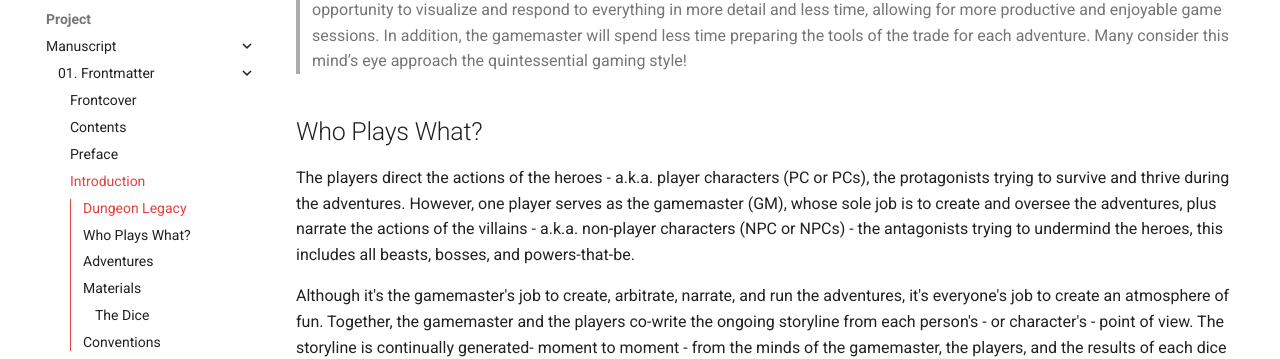
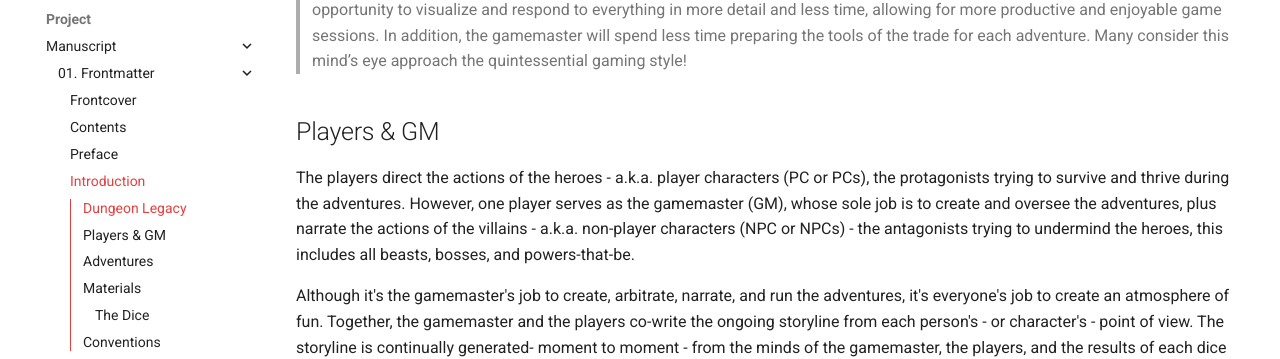
Before and after one commit to OldManUmby/DungeonLegacy, an MkDocs documentation site: the page built from docs/project/manuscript/01. Frontmatter/04. Introduction.md, in a window 1280 px wide and 900 px high, scrolled down 760 px. Shown: the part 143-502 px from the top of the window. Built offline with MkDocs 1.6.1 and Material for MkDocs 9.7.7, drawn with Linux system fonts in a browser that asks for light colours; comment, search, counter and statistics services are not loaded.

Commit message:
Updated Intro Heading

```diff
--- a/docs/project/manuscript/01. Frontmatter/04. Introduction.md
+++ b/docs/project/manuscript/01. Frontmatter/04. Introduction.md
@@ -12,7 +12,7 @@
 
 > ***Theatre-of-the-Mind.*** This style of play is where everything in-game is wholly imagined, taking place in the players' minds, and is at the heart of Dungeon Legacy. Here, the group can experience interactive adventures through the back-and-forth storytelling between the gamemaster and the players. Many modern rulesets rely on tactical rules that get in the way, interfering with the game's flow. These games use plotted landscapes, or virtual tabletops (VTTs), that are excessively tactical; it's like playing a video game in slow motion. Theatre-of-the-mind is non-tactical and allows players and gamemasters to describe actions in quick detail without worrying about the tactical rules. Although handouts, maps, and basic miniature placement can be used, theatre-of-the-mind allows gaming groups to concentrate more on the storylines, descriptions, and characterizations. This provides an opportunity to visualize and respond to everything in more detail and less time, allowing for more productive and enjoyable game sessions. In addition, the gamemaster will spend less time preparing the tools of the trade for each adventure. Many consider this mind’s eye approach the quintessential gaming style!
 
-## Who Plays What?
+## Players & GM
 
 The players direct the actions of the heroes - a.k.a. player characters (PC or PCs), the protagonists trying to survive and thrive during the adventures. However, one player serves as the gamemaster (GM), whose sole job is to create and oversee the adventures, plus narrate the actions of the villains - a.k.a. non-player characters (NPC or NPCs) - the antagonists trying to undermind the heroes, this includes all beasts, bosses, and powers-that-be.
 
```
